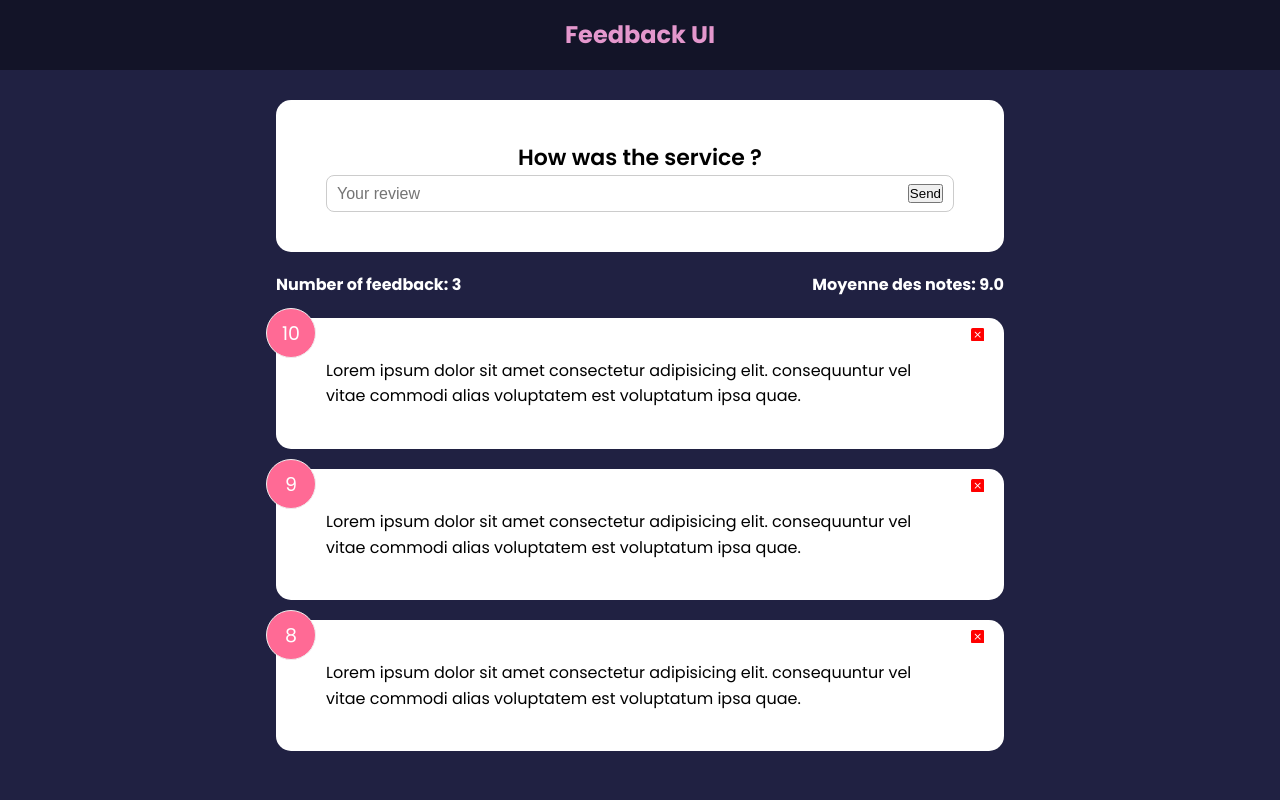
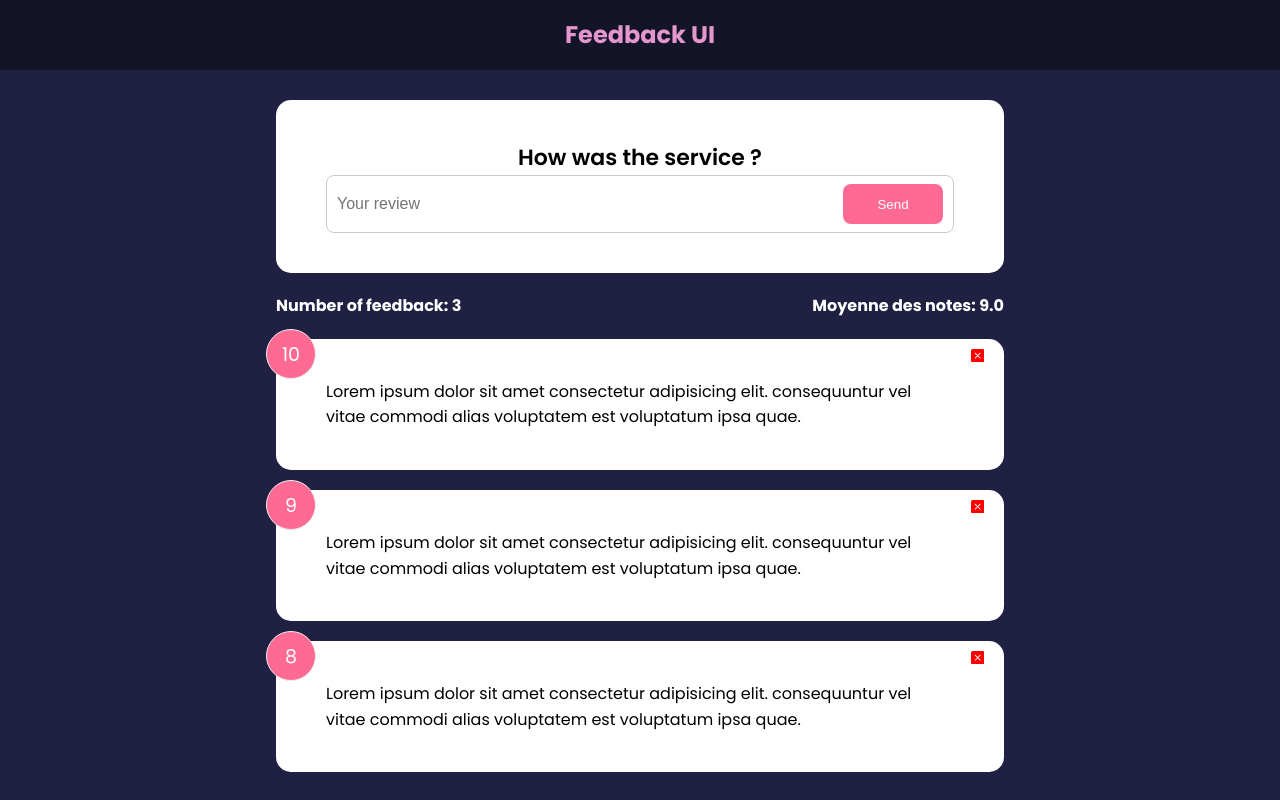
Before and after one commit to Romeorel/feedback-app-ui, a React (Create React App) app: page / in a window 1280 px wide. Built offline with nearby package versions, Linux system fonts and the light colour scheme.

Commit message:
Send Button Beautification

```diff
--- a/src/components/FeedbackForm.jsx
+++ b/src/components/FeedbackForm.jsx
@@ -1,5 +1,6 @@
 import {useState} from 'react'
 import Card from "./shared/Card"
+import Button from './shared/Button'
 
 function FeedbackForm() {
     const [text, setText] = useState('')
@@ -13,18 +14,19 @@
   return (
     <Card>
         <form>
-            <h2>How was the service ?
-            </h2>
-            <div className="input-group">
+          <h2>How was the service ?
+          </h2>
+          <div className="input-group">
             <input
             onChange={handleTextChange}
             type="text"
             placeholder="Your review"
             value={text}
             />
-            <button type="submit">Send</button>
-
-            </div>
+            <Button type='submit' version='secondary'>
+              Send
+            </Button>
+          </div>
         </form>
     </Card>
   )
--- a/src/components/shared/Button.jsx
+++ b/src/components/shared/Button.jsx
@@ -1,9 +1,27 @@
+import PropTypes from "prop-types"
+
 function Button({ children, version, type, isDisabled }) {
   return (
-    <div>
-
-    </div>
+    <button type={type} disabled={isDisabled} className={`btn
+    btn-${version}`}>
+      {children}
+    </button>
   )
 }
 
+Button.defaultProps = {
+  version: 'primary',
+  type: 'button',
+  isDisabled: false,
+}
+
+Button.propTypes = {
+  children: PropTypes.node.isRequired,
+  version: PropTypes.string,
+  type: PropTypes.string,
+  isDisabled: PropTypes.bool,
+
+}
+
+
 export default Button
```
